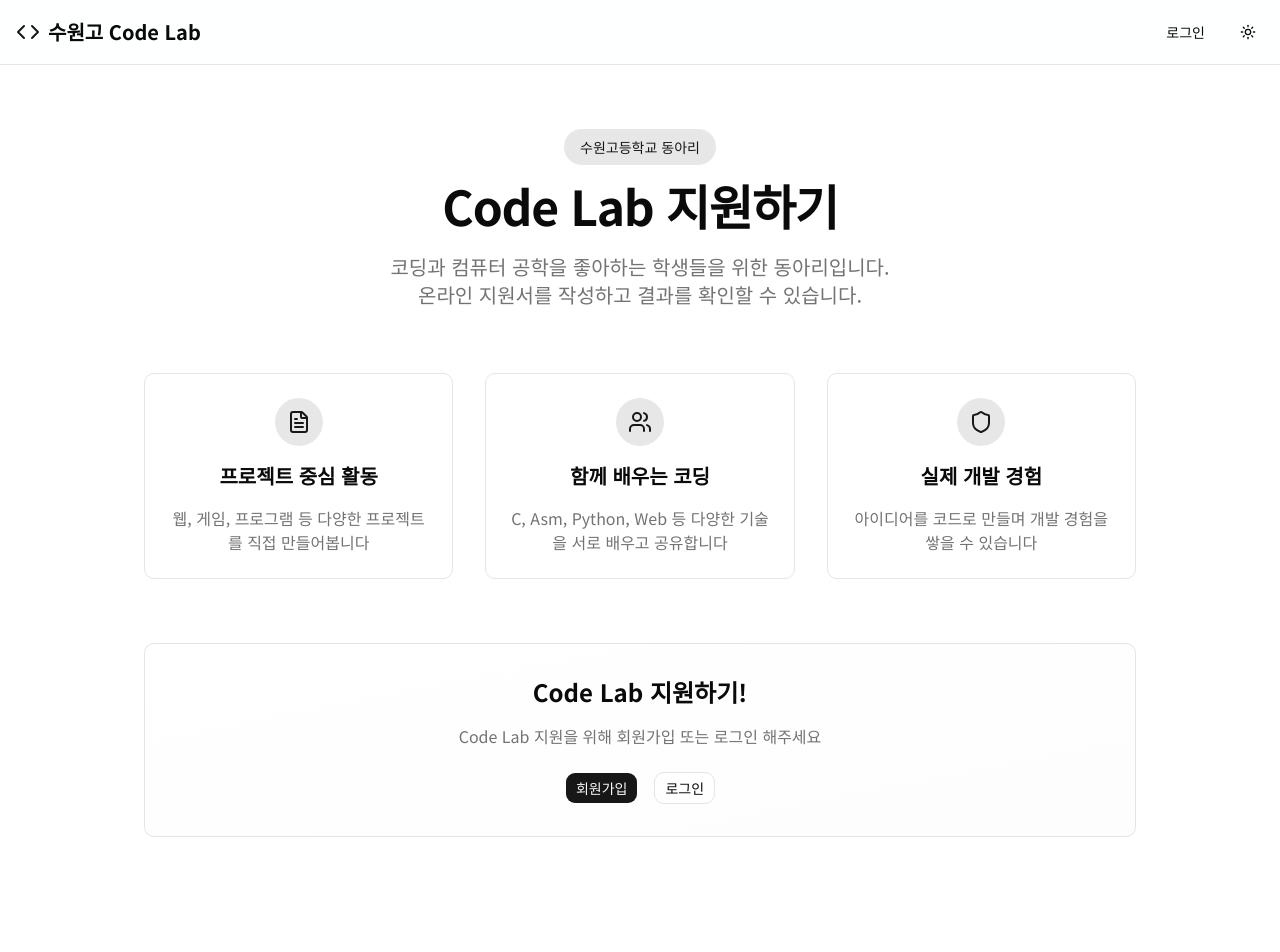
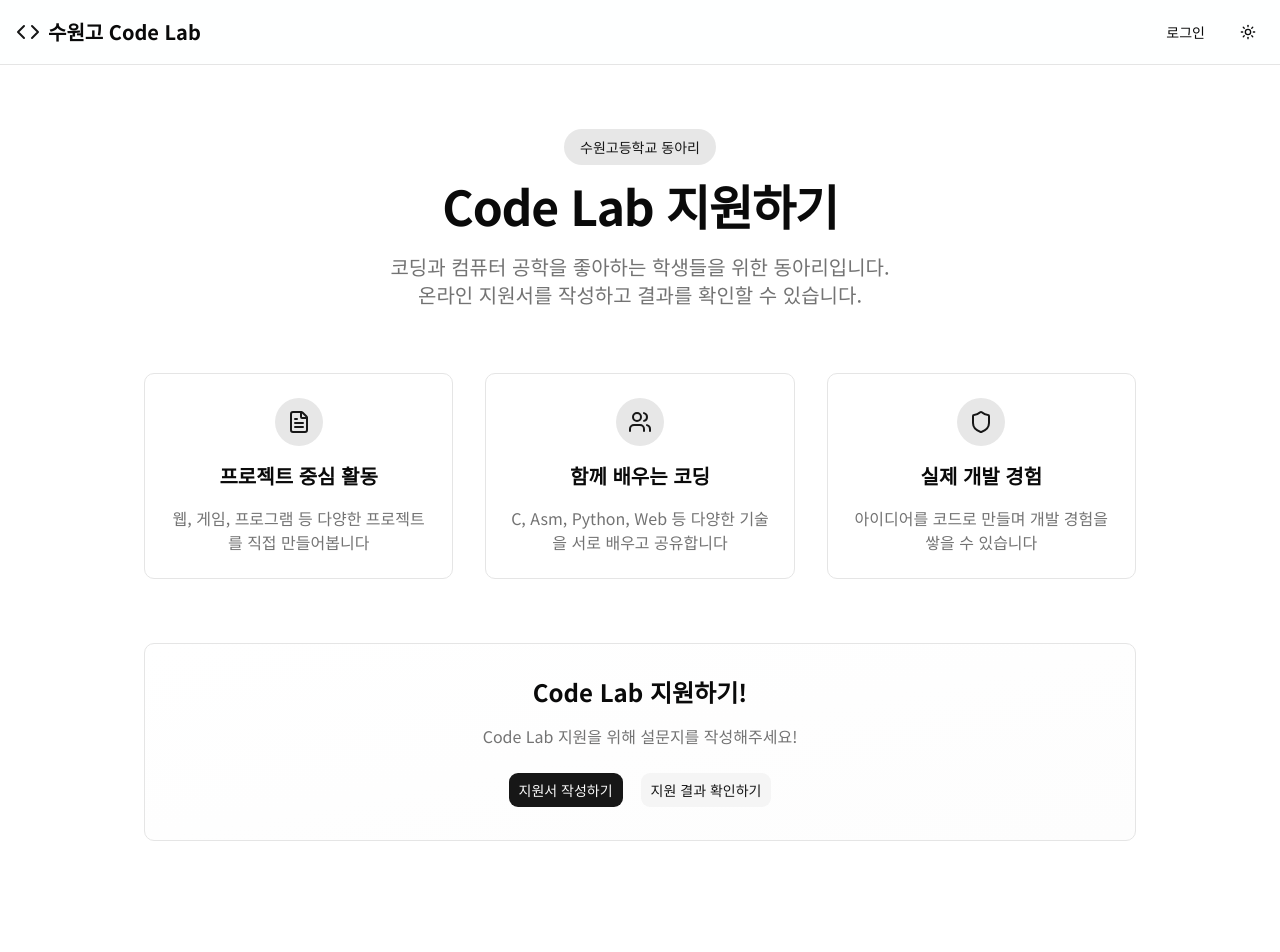
Before and after one commit to Suwon-High-School-Code-Lab/Application-Form, a Next.js app: page / in a window 1280 px wide. Shown: the top 952 px of the page. Built offline with nearby package versions, Linux system fonts and the light colour scheme; no server answers.

Commit message:
refactor: simplify CTA section by removing conditional auth state logic

```diff
--- a/src/app/page.tsx
+++ b/src/app/page.tsx
@@ -60,35 +60,17 @@ export default function Home() {
 
         <div className="mt-16 p-8 rounded-lg border bg-gradient-to-br from-card to-muted/20 text-center animate-scale-in">
           <h3 className="text-2xl font-semibold mb-4">Code Lab 지원하기!</h3>
-          {user ? (
-            <>
           <p className="text-muted-foreground mb-6">
             Code Lab 지원을 위해 설문지를 작성해주세요!
           </p>
           <div className="flex gap-4 justify-center">
             <Link href="/apply">
-                  <Button className="hover:scale-105 transition-transform">지원서 작성하기</Button>
+              <Button size="lg" className="hover:scale-105 transition-transform">지원서 작성하기</Button>
             </Link>
             <Link href="/results">
-                  <Button variant="outline" className="hover:scale-105 transition-transform">지원 결과 확인하기</Button>
+              <Button size="lg" variant="secondary" className="hover:scale-105 transition-transform">지원 결과 확인하기</Button>
             </Link>
           </div>
-            </>
-          ) : (
-            <>
-              <p className="text-muted-foreground mb-6">
-                Code Lab 지원을 위해 회원가입 또는 로그인 해주세요
-              </p>
-              <div className="flex gap-4 justify-center">
-                <Link href="/signup">
-                  <Button className="hover:scale-105 transition-transform">회원가입</Button>
-                </Link>
-                <Link href="/login">
-                  <Button variant="outline" className="hover:scale-105 transition-transform">로그인</Button>
-                </Link>
-              </div>
-            </>
-          )}
         </div>
       </main>
 
```
Lines whose indentation alone changed are shown as unchanged.
